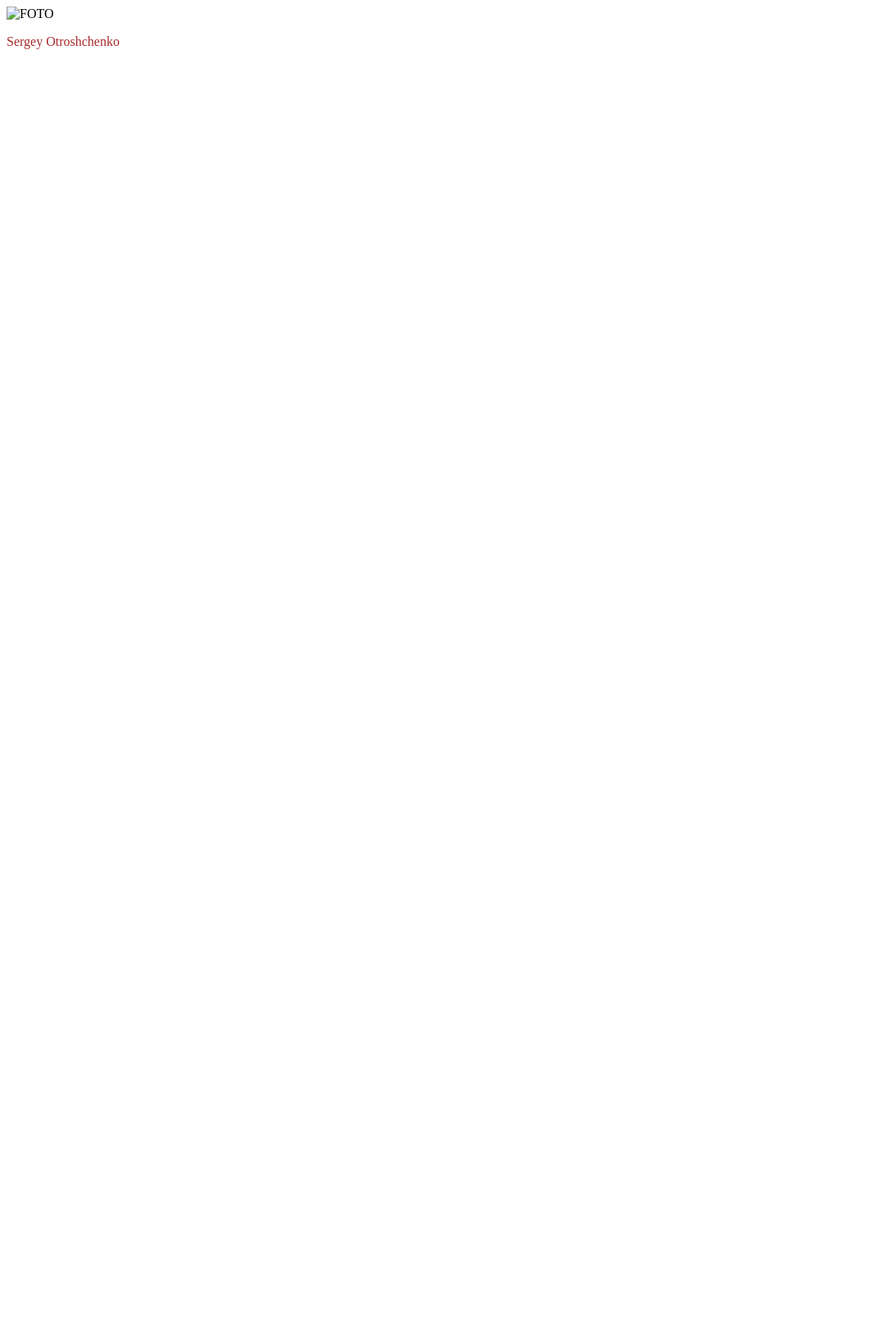
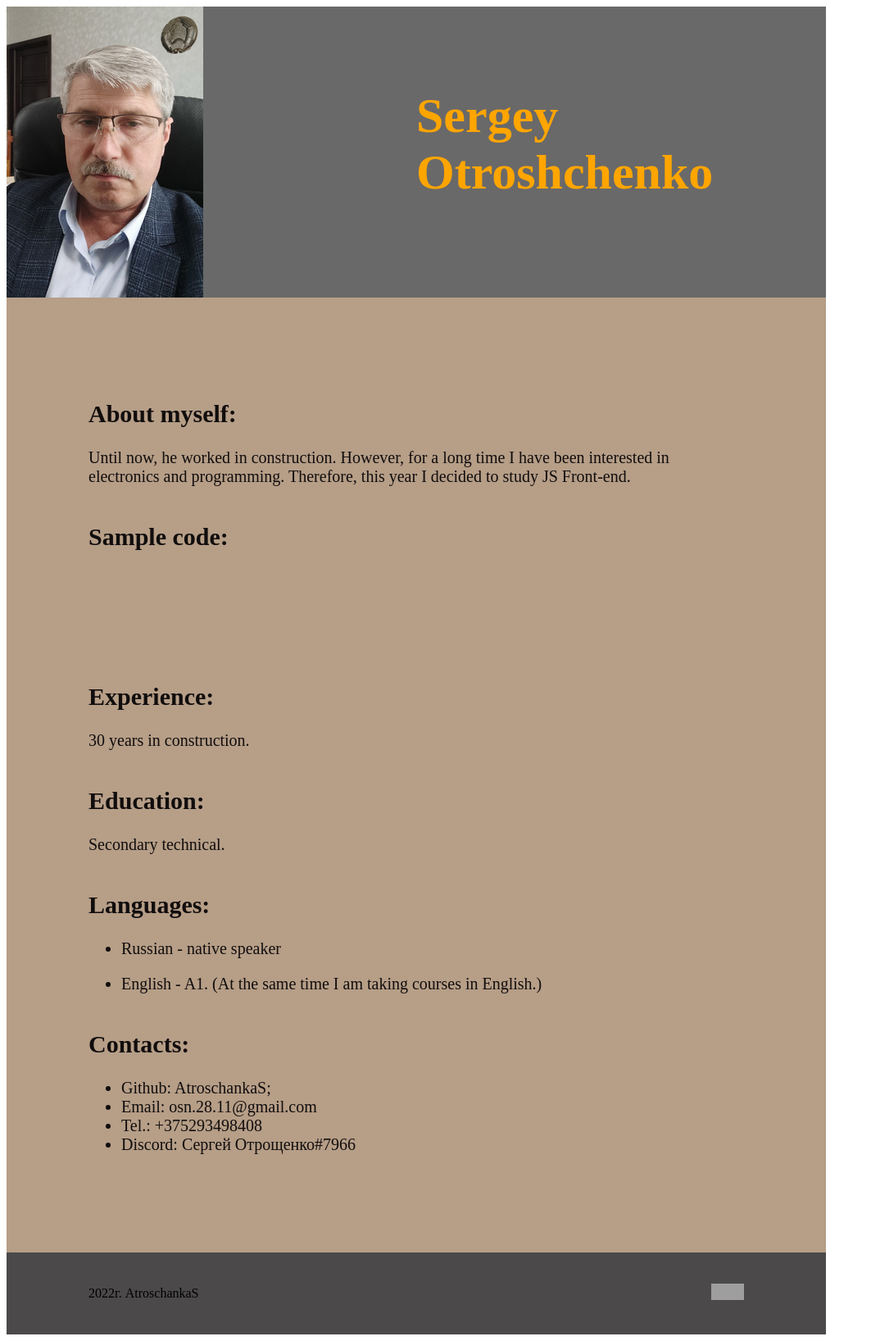
Before and after one commit to AtroshchankaS/rsschool-cv0, a plain HTML site: page index.html in a window 1280 px wide. Shown: the whole page at 82% size, without its empty margins (0-1063 px from the left). Before the commit the page ends 800 px from the top, so only its background shows below. Drawn offline with Linux system fonts and the light colour scheme; grey boxes are pictures that could not be loaded.

Commit message:
docs: created an index.html file for task CV 3

```diff
--- a/index.html
+++ b/index.html
@@ -8,10 +8,60 @@
     <title>SV</title>
 </head>
 <body>
-    <article>
-        <img src="F:\foto.png" alt="FOTO">
-        <p><span class="feature">Sergey Otroshchenko</span></p>
-    </article>
-
+    <header class="header">
+            <div>
+                <img src="./foto.png" alt="Photo">
+            </div>
+            <div class="header_conteiner" style="flex-grow: 2">
+                <h1>Sergey Otroshchenko</h1>
+            </div>
+     </header>
+    <main class="conteiner_main">
+        <div class="conteiner div">
+            <h2>About myself:</h2>
+            <p>Until now, he worked in construction. However, for a long time I have been interested in electronics and programming. Therefore, this year I decided to study JS Front-end.</p>
+        </div>
+        <div class="conteiner div">
+            <h2>Sample code:</h2>
+            <pre>
+                <code>
+                <!--<style>
+                        .background-black-50 {
+                         background-color: rgba(0, 0, 0, 0.5);
+                    }
+                    <p class="background-black-50">Решение задания №29</p>
+                </style>-->
+                </code>
+            </pre>
+        </div>
+        <div class="conteiner div">
+            <h2>Experience:</h2>
+            <p>30 years in construction.</p>
+        </div>
+        <section class="conteiner div">
+            <h2>Education:</h2>
+            <p>Secondary technical.</p>
+        </section>
+        <section class="conteiner div">
+            <h2>Languages:</h2>
+            <ul>
+                <li><p>Russian - native speaker</p></li>
+                <li><p>English - A1. (At the same time I am taking courses in English.)</p></li>
+            </ul>
+        </section>
+        <section class="conteiner div">
+            <h2>Contacts:</h2>
+            <ul>
+                <li>Github: AtroschankaS;</li>
+                <li>Email: osn.28.11@gmail.com</li>
+                <li>Tel.: +375293498408</li>
+                <li>Discord: Сергей Отрощенко#7966</li>
+            </ul>
+        </section>
+    </main>
+    <footer class="conteiner_footer">
+        <div class="foot_list"><span>2022г.      AtroschankaS</span></div>
+        <div class="foot_list"><img src="https://app.rs.school/static/images/logo-rsschool3.png" alt="Logotype" width="40" height="20"></div>
+    </footer>
 </body>
 </html>
--- a/style.css
+++ b/style.css
@@ -1,3 +1,57 @@
-.feature {
-    color: brown;
+.titl {
+    font-size: 30px;
+    font-weight: bold;
+    text-align: end;
+    color: goldenrod;
 }
+.header {
+    display: block;
+    flex-direction: row;
+    width: 1000px;
+    height: 355px;
+    justify-content: space-between;
+    background-color: dimgray;
+}
+.header_conteiner {
+    display: flex;
+    flex-direction: row;
+    justify-content: right;
+    align-items: flex-end;
+    width: 40%;
+    background-color: dimgray;
+    flex-wrap: wrap;
+    font-size: 30px;
+    color: orange;
+    position: relative;
+    top: -300px;
+    left: 500px;
+}
+.container div {
+    flex-basis: auto;
+    min-width: 100px;
+    border: 2px solid coral;
+   }
+.conteiner_main {
+    display: flex;
+    flex-direction: column;
+    justify-content: space-between;
+    width: 800px;
+    align-items: flex-start;
+    color: rgb(17, 13, 13);
+    background-color: rgb(182, 158, 135);
+    padding: 100px;
+    font-size: 20px;
+}
+.conteiner_footer {
+    display: flex;
+    justify-content: space-between;
+    align-items: center;
+    flex-direction: row;
+    background-color: rgb(75, 73, 73);
+    height: 100px;
+    padding: 0px 100px;
+    width: 800px;
+}
+.foot_list {
+    background-size: auto;
+}
```
Also changed, not shown: foto.png (added).
